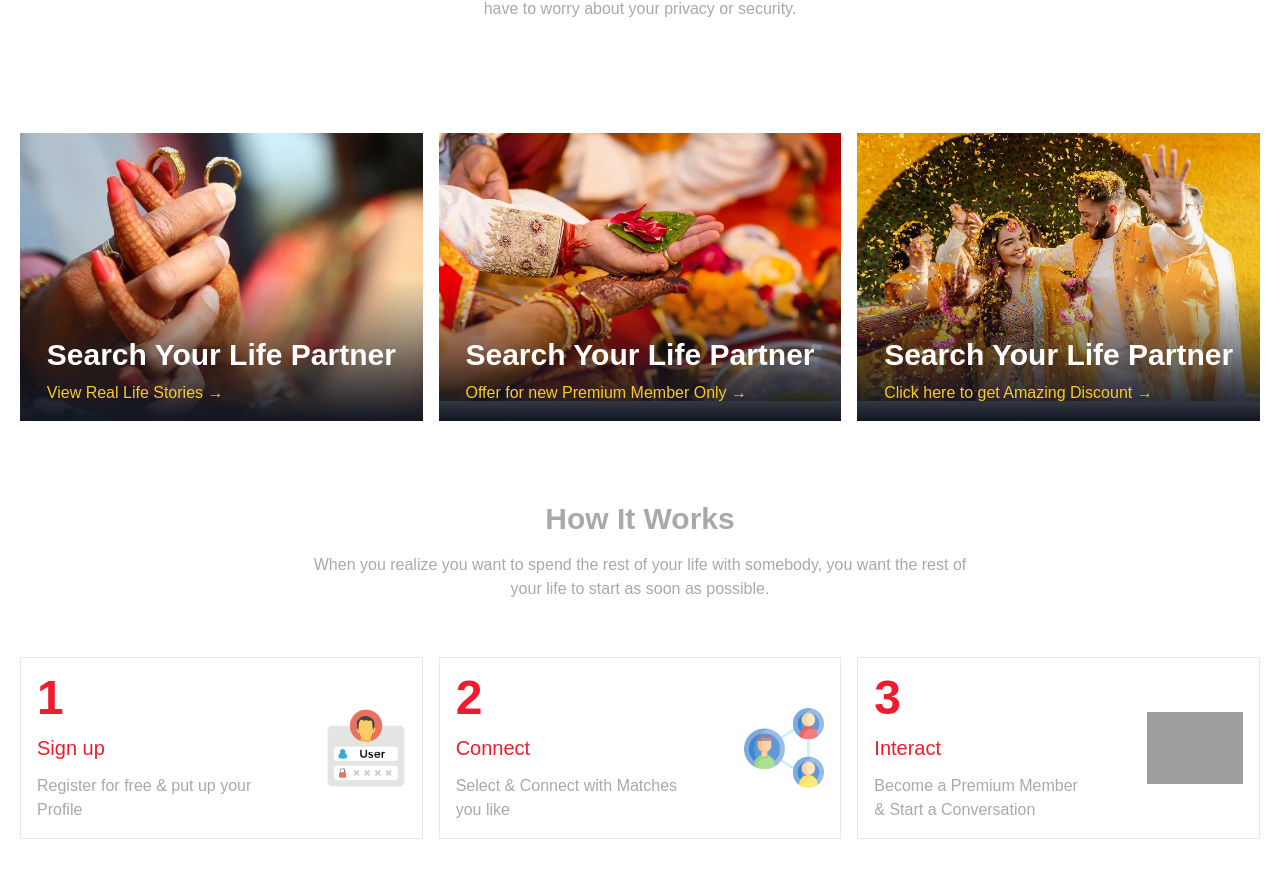
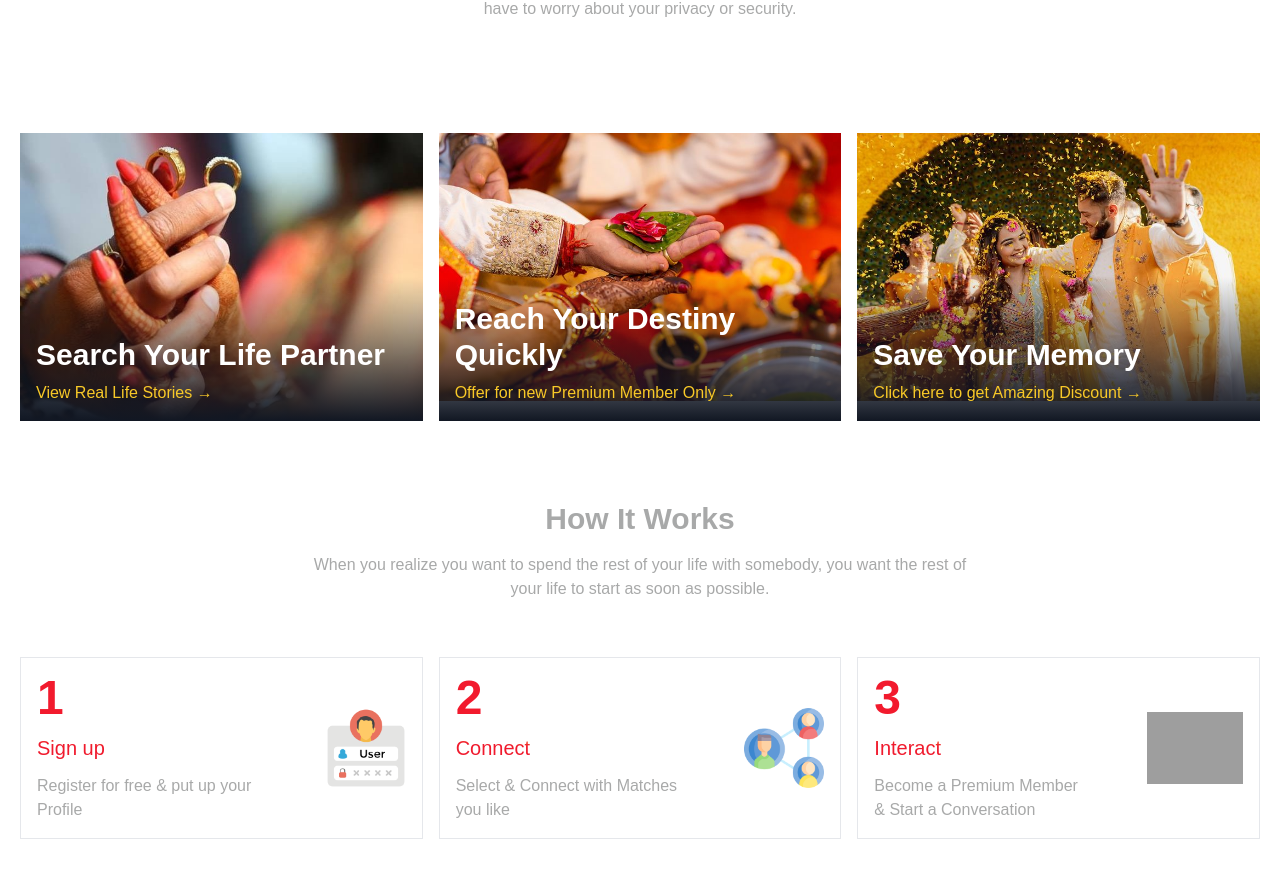
Before and after one commit to tausif40/morematrimony, a React (Create React App) app: page / in a window 1280 px wide. Shown: the part 976-1853 px from the top of the page. Built offline with nearby package versions, Linux system fonts and the light colour scheme; grey boxes are pictures that could not be loaded.

Commit message:
update home page

```diff
--- a/src/component/HomePage/PremiumMembers.js
+++ b/src/component/HomePage/PremiumMembers.js
@@ -17,31 +17,25 @@ function PremiumMembers() {
 						<div className="h-72 overflow-hidden relative">
 							<img src="./assets/img/find.jpg" alt="" className="w-full" />
 							<div className="absolute inset-0 bg-gradient-to-t from-black via-transparent to-transparent"></div> {/* Gradient overlay */}
-							<div className="absolute inset-0 flex flex-col items-center justify-end">
-								<div className='pb-4'>
-									<p className="font-semibold text-white text-3xl pb-2">Search Your Life Partner </p>
-									<p className='text-hotYellow cursor-pointer'>View Real Life Stories →</p>
-								</div>
+							<div className="absolute inset-0 flex flex-col justify-end pl-4 pb-4">
+								<p className="font-semibold text-white text-3xl pb-2">Search Your Life Partner </p>
+								<p className='text-hotYellow cursor-pointer'>View Real Life Stories →</p>
 							</div>
 						</div>
 						<div className="h-72 overflow-hidden relative">
 							<img src="./assets/img/destination.jpg" alt="" className="w-full" />
 							<div className="absolute inset-0 bg-gradient-to-t from-black via-transparent to-transparent"></div> {/* Gradient overlay */}
-							<div className="absolute inset-0 flex flex-col items-center justify-end">
-								<div className='pb-4'>
-									<p className="font-semibold text-white text-3xl pb-2">Search Your Life Partner </p>
-									<p className='text-hotYellow cursor-pointer'>Offer for new Premium Member Only →</p>
-								</div>
+							<div className="absolute inset-0 flex flex-col justify-end pl-4 pb-4">
+								<p className="font-semibold text-white text-3xl pb-2">Reach Your Destiny Quickly</p>
+								<p className='text-hotYellow cursor-pointer'>Offer for new Premium Member Only →</p>
 							</div>
 						</div>
 						<div className="h-72 overflow-hidden relative">
 							<img src="./assets/img/memory.jpg" alt="" className="w-full" />
 							<div className="absolute inset-0 bg-gradient-to-t from-black via-transparent to-transparent"></div> {/* Gradient overlay */}
-							<div className="absolute inset-0 flex flex-col items-center justify-end">
-								<div className='pb-4'>
-									<p className="font-semibold text-white text-3xl pb-2">Search Your Life Partner </p>
-									<p className='text-hotYellow cursor-pointer'>Click here to get Amazing Discount →</p>
-								</div>
+							<div className="absolute inset-0 flex flex-col justify-end pl-4 pb-4">
+								<p className="font-semibold text-white text-3xl pb-2">Save Your Memory</p>
+								<p className='text-hotYellow cursor-pointer'>Click here to get Amazing Discount →</p>
 							</div>
 						</div>
 					</div>
```
